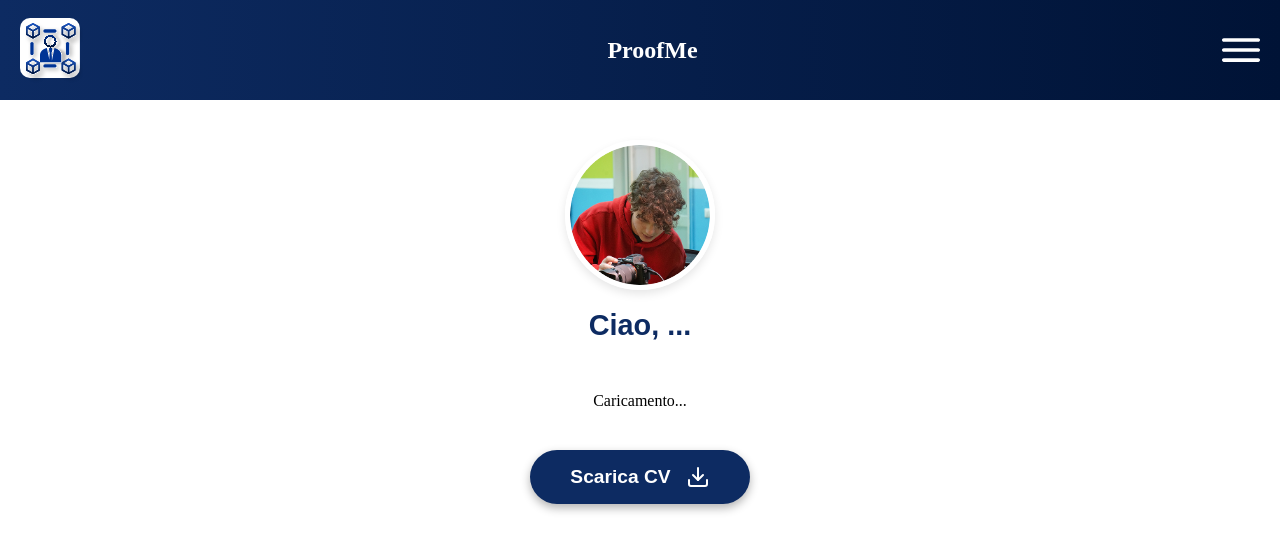
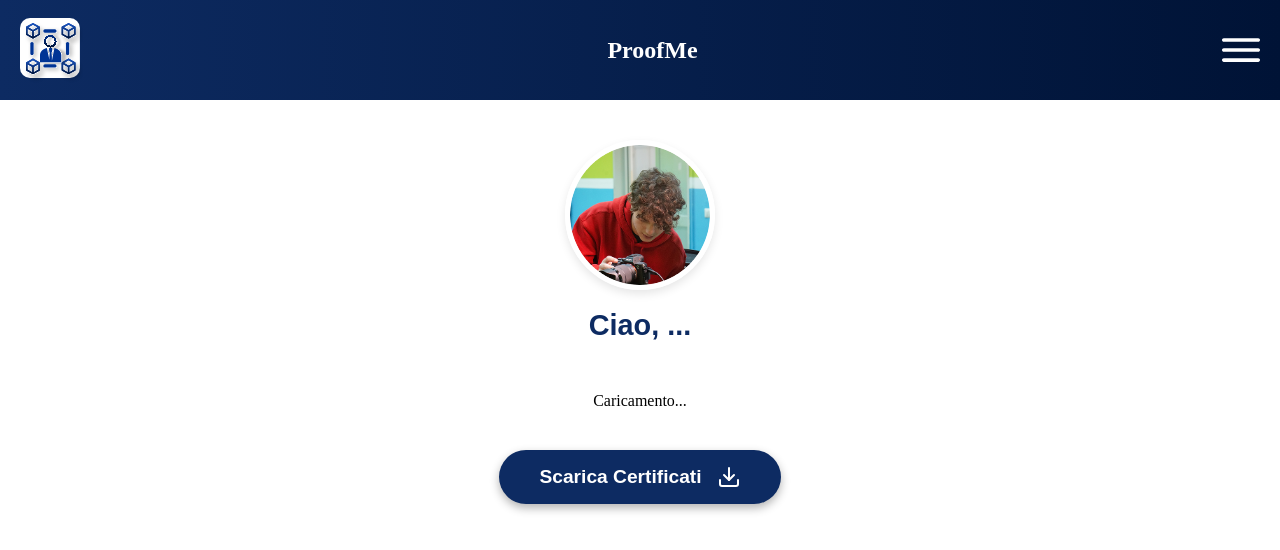
Before and after one commit to LilPessy/ProofMe, a React (Vite) app in the folder client/: page /home in a window 1280 px wide. Shown: the top 550 px of the page. Built offline with nearby package versions, Linux system fonts and the light colour scheme.

Commit message:
Aggiunto render dinamico in base al tipo di utente

```diff
--- a/client/src/UserLogo.jsx
+++ b/client/src/UserLogo.jsx
@@ -3,7 +3,7 @@ import './UserLogo.css';
 import defaultPic from '../public/upload/danielephoto.png';
 
 // 1. Aggiungiamo le props tra parentesi graffe
-function UserLogo({ nome, foto }) {
+function UserLogo({ nome, foto, type}) {
 
   // Logica: Se 'foto' arriva dal padre, usala. Altrimenti usa defaultPic.
   const imageSource = foto ? foto : defaultPic;
@@ -18,7 +18,7 @@ function UserLogo({ nome, foto }) {
             onError={(e) => { e.target.src = defaultPic; }}
         />
       </div>
-      <h2 className="greeting">Ciao, {nome || '...'}</h2>
+      <h2 className="greeting">{type === 'candidato' ? 'Ciao,' : null} {nome || '...'}</h2>
     </div>
   );
 }
--- a/client/src/pages/Home.css
+++ b/client/src/pages/Home.css
@@ -14,42 +14,3 @@
   border-radius: 5px; /* Bordi arrotondati della linea */
   margin: 10px 0;     /* Spazio sopra e sotto la linea */
 }
-/* Contenitore per centrare il bottone e dargli spazio sopra */
-.button-container {
-  display: flex;
-  justify-content: center;
-  margin-top: 40px;
-  margin-bottom: 20px;
-}
-
-/* Lo stile del bottone stesso */
-.download-btn {
-  background-color: #0D2B62; /* Il tuo blu scuro */
-  color: white;
-  border: none;
-  border-radius: 30px; /* Bordo a pillola */
-  padding: 15px 40px;  /* Spazio interno: 15px vert, 40px orizz */
-  font-size: 1.2rem;
-  font-weight: bold;
-  font-family: sans-serif;
-  cursor: pointer;
-
-  /* Flexbox per allineare testo e icona */
-  display: flex;
-  align-items: center;
-  gap: 15px; /* Spazio tra testo e icona */
-
-  box-shadow: 0 4px 10px rgba(0,0,0,0.3); /* Ombra per farlo "galleggiare" */
-  transition: transform 0.2s; /* Animazione click */
-}
-
-/* Effetto quando ci clicchi sopra */
-.download-btn:active {
-  transform: scale(0.95);
-}
-
-/* Dimensione dell'icona dentro il bottone */
-.btn-icon {
-  width: 24px;
-  height: 24px;
-}
--- a/client/src/pages/Home.jsx
+++ b/client/src/pages/Home.jsx
@@ -1,56 +1,72 @@
 import { useState, useEffect } from 'react';
 
-// Se non hai la cartella components e i file sono nella cartella superiore (src/), questo va bene:
+// Percorsi ai componenti (adatta se necessario)
 import Navbar from '../Navbar';
 import UserLogo from '../UserLogo';
 import ExperienceCard from '../ExperienceCard';
+import Button from '../Button';
 
 import downloadIcon from '../assets/download.svg';
 import './Home.css';
 
-// Percorso per l'immagine di fallback
-const defaultLogo = '/upload/polibalogo.png';
+// Logo di fallback (percorso stringa dalla cartella public)
+const defaultLogo = '/uploads/polibalogo.png';
 
 function Home() {
   const [certificati, setCertificati] = useState([]);
-  const [candidato, setCandidato] = useState(null);
+  const [utente, setUtente] = useState(null); // Dati profilo (Candidato o Azienda)
+  const [userType, setUserType] = useState('candidato'); // Default
   const [loading, setLoading] = useState(true);
 
   useEffect(() => {
+    // 1. Recupera credenziali dal LocalStorage
     const userId = localStorage.getItem('userId');
+    const storedType = localStorage.getItem('userType'); // 'candidato' o 'azienda'
 
-    if (userId) {
-      // 1. Fetch Certificati
-      fetch(`/api/certificati/candidato/${userId}`)
-        .then(res => {
-          if (!res.ok) throw new Error("Errore network certificati");
-          return res.json();
-        })
-        .then(data => {
-          setCertificati(data);
-        })
-        .catch(err => console.error(err));
+    if (userId && storedType) {
+      setUserType(storedType);
 
-      // 2. Fetch Candidato (CON CORREZIONE ARRAY)
-      fetch(`/api/candidati/${userId}`)
-        .then(res => {
-          if (!res.ok) throw new Error("Errore network candidato");
-          return res.json();
-        })
-        .then(data => {
-          console.log("Dati ricevuti dal backend:", data); // <--- Guarda questo nella console del browser!
+      // 2. Imposta URL dinamici in base al tipo
+      let urlCertificati = '';
+      let urlProfilo = '';
 
-          // FIX: Se il backend mi dà un array (es. [{nome: 'Daniele'}]), prendo il primo elemento [0]
-          if (Array.isArray(data)) {
-             setCandidato(data[0]);
+      if (storedType === 'candidato') {
+        // Se sono CANDIDATO: voglio i miei certificati e il mio profilo
+        urlCertificati = `/api/certificati/candidato/${userId}`;
+        urlProfilo = `/api/candidati/${userId}`;
+      } else {
+        // Se sono AZIENDA: voglio i certificati che ho emesso e il mio profilo aziendale
+        urlCertificati = `/api/certificati/emittente/${userId}`;
+        urlProfilo = `/api/emittenti/${userId}`;
+      }
+
+      // 3. Esegui le chiamate
+      const fetchData = async () => {
+        try {
+          // Fetch Certificati
+          const resCert = await fetch(urlCertificati);
+          const dataCert = await resCert.json();
+          setCertificati(dataCert);
+
+          // Fetch Profilo
+          const resProf = await fetch(urlProfilo);
+          const dataProf = await resProf.json();
+
+          // Gestione array vs oggetto (per sicurezza)
+          if (Array.isArray(dataProf)) {
+             setUtente(dataProf[0]);
           } else {
-             setCandidato(data);
+             setUtente(dataProf);
           }
-        })
-        .catch(err => console.error(err))
-        .finally(() => {
+
+        } catch (error) {
+          console.error("Errore caricamento dati:", error);
+        } finally {
           setLoading(false);
-        });
+        }
+      };
+
+      fetchData();
     }
   }, []);
 
@@ -60,19 +76,26 @@ function Home() {
     return new Date(dateString).toLocaleDateString('it-IT', options);
   };
 
-  const handleDownload = () => {
-    alert("Funzionalità di download PDF in arrivo!");
-  };
-
+  const handleDownload = () => alert("Funzionalità in arrivo!");
+  const handleAction = () => alert("Funzionalità in arrivo!");
   return (
     <div className="home-container">
-      <Navbar type="home" />
+      <Navbar type='home' />
 
-      {/* UserLogo riceve i dati */}
+      {/* UserLogo mostra foto candidato o logo azienda */}
       <UserLogo
-        nome={candidato?.nome}
-        foto={candidato?.foto}
+        nome={utente?.nome}
+        foto={userType === 'candidato' ? utente?.foto : utente?.logo}
+        type={userType}
       />
+
+      {userType === 'azienda' && (
+        <Button
+          content="Aggiungi Certificato"
+          callback={handleAction}
+          icon={downloadIcon}
+        />
+      )}
 
       <div className="timeline-section">
 
@@ -83,22 +106,39 @@ function Home() {
         )}
 
         {certificati.map((cert, index) => {
-          let outcomeData = { label: "Info", value: "Verificato" };
+          // --- LOGICA CARD DINAMICA ---
+          let cardImage = defaultLogo;
+          let cardTitle = "Sconosciuto";
 
-          if (cert.valutazione) {
-            outcomeData = { label: "Valutazione", value: cert.valutazione };
-          } else if (cert.tipo === 'Lavoro') {
-             outcomeData = { label: "Stato", value: "Verificato su Blockchain" };
+          if (userType === 'candidato') {
+            // VISTA CANDIDATO: Vedo Chi mi ha dato il certificato
+            cardImage = cert.emittente_logo;
+            cardTitle = cert.emittente_nome;
+          } else {
+            // VISTA AZIENDA: Vedo A Chi ho dato il certificato
+            // (Nota: assicurati che la query SQL in certificatiRoutes.js restituisca questi campi alias)
+            cardImage = cert.candidato_foto;
+            cardTitle = `${cert.candidato_nome} ${cert.candidato_cognome}`;
           }
 
+          let outcomeData = { label: "Info", value: "Verificato" };
+          if (cert.valutazione) outcomeData = { label: "Valutazione", value: cert.valutazione };
+
+
+
           return (
+
+
+
             <div key={cert.id} style={{ width: '100%', display: 'flex', flexDirection: 'column', alignItems: 'center' }}>
 
+
+
               <ExperienceCard
-                logo={cert.emittente_logo || defaultLogo}
-                title={cert.emittente_nome}
+                logo={cardImage || defaultLogo}
+                title={cardTitle}
                 type={cert.denominazione}
-                description={cert.descrizione}
+                description={cert.descrizione || cert.tipo}
                 startDate={formatDate(cert.data_inizio)}
                 endDate={formatDate(cert.data_fine)}
                 outcome={outcomeData}
@@ -114,12 +154,14 @@ function Home() {
         })}
       </div>
 
-      <div className="button-container">
-        <button className="download-btn" onClick={handleDownload}>
-          Scarica CV
-          <img src={downloadIcon} alt="Download" className="btn-icon" />
-        </button>
-      </div>
+      {/* Nascondi bottone download se sei un'azienda */}
+      {userType === 'candidato' && (
+        <Button
+          content="Scarica Certificati"
+          callback={handleDownload}
+          icon={downloadIcon}
+        />
+      )}
 
       <div style={{ height: '50px' }}></div>
     </div>
```
